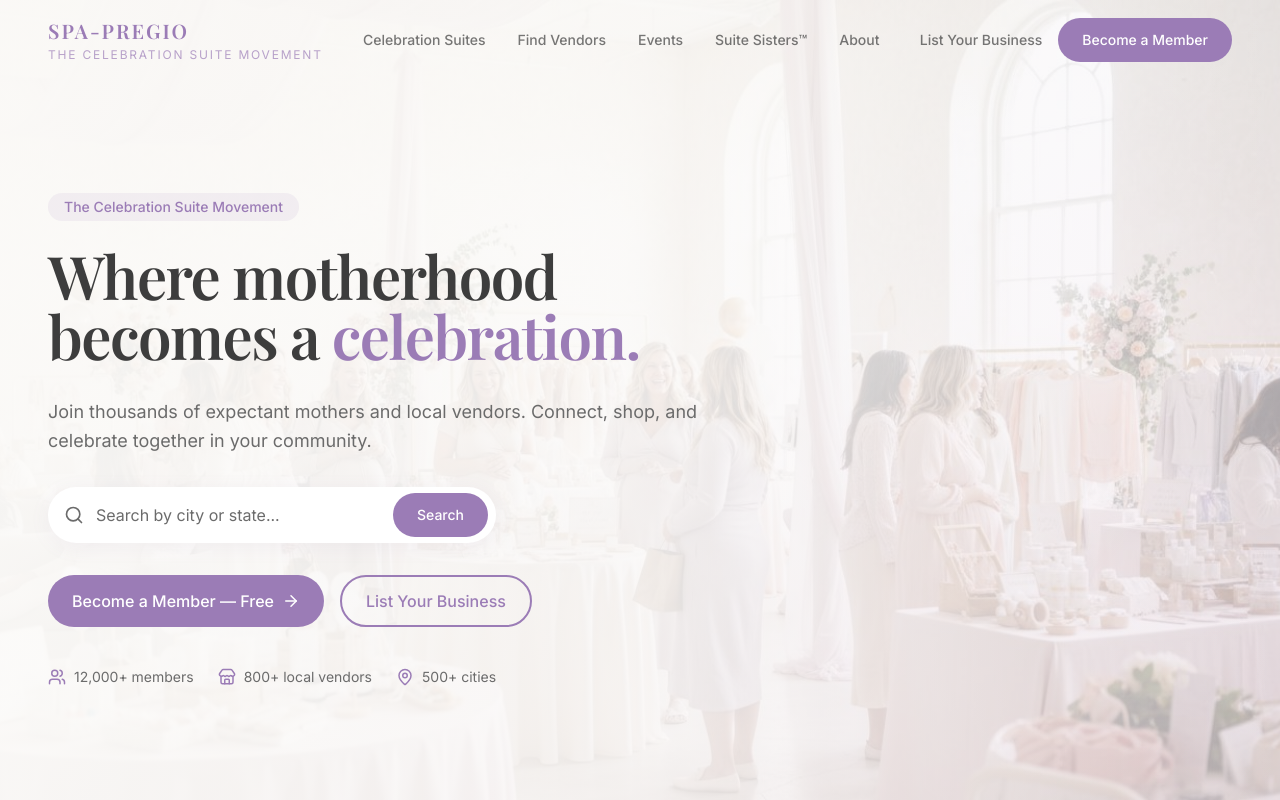
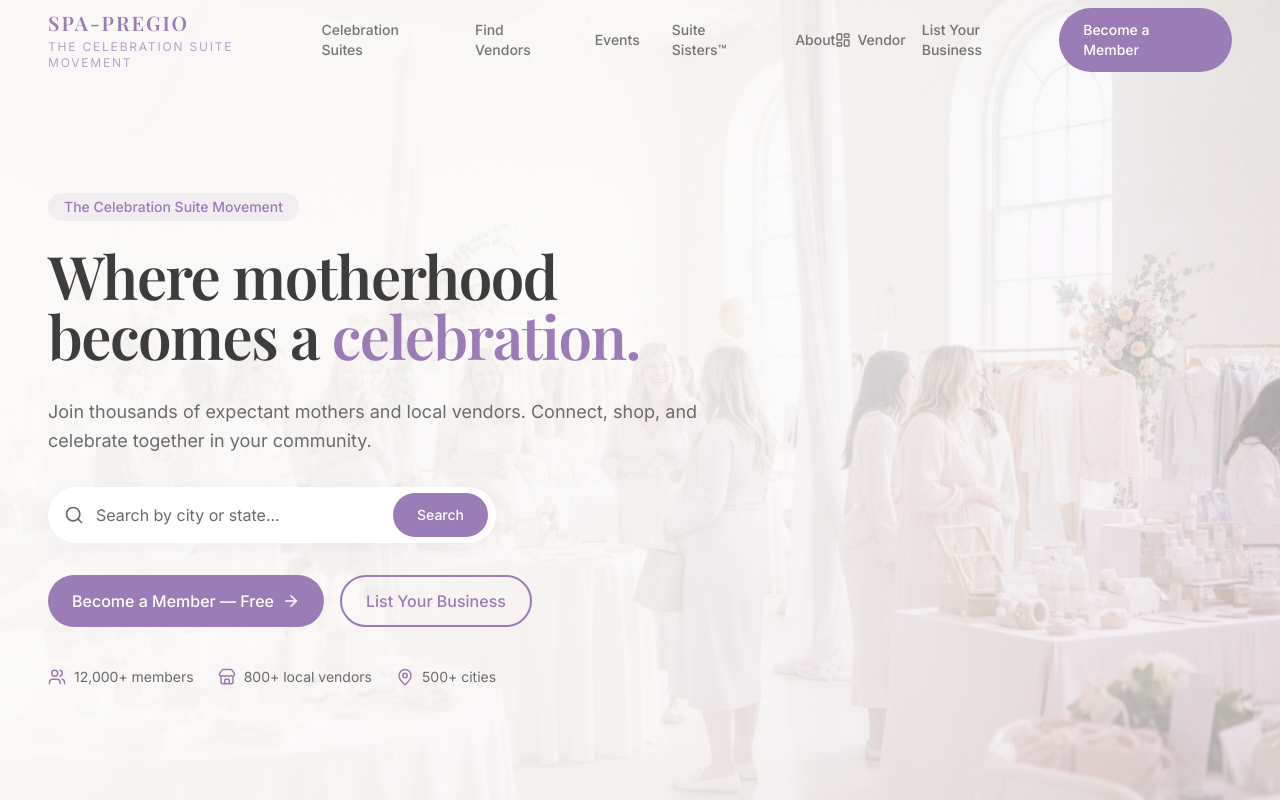
Before and after one commit to Spa-Pregio/spa-pregio-website, a React (Vite) app: page / in a window 1280 px wide. Shown: the top 800 px of the page. Built offline with nearby package versions, Linux system fonts and the light colour scheme.

Commit message:
Add files via upload

```diff
--- a/src/components/Navigation.tsx
+++ b/src/components/Navigation.tsx
@@ -1,6 +1,6 @@
 import { useState, useEffect } from 'react';
 import { Link, useLocation } from 'react-router-dom';
-import { Menu, X } from 'lucide-react';
+import { Menu, X, LayoutDashboard } from 'lucide-react';
 
 export default function Navigation() {
   const [isScrolled, setIsScrolled] = useState(false);
@@ -68,6 +68,20 @@ export default function Navigation() {
 
             {/* CTAs */}
             <div className="hidden lg:flex items-center gap-4">
+              {/* Vendor Dashboard icon link */}
+              <Link
+                to="/vendor-dashboard"
+                title="Vendor Dashboard"
+                className={`flex items-center gap-1.5 text-sm font-medium transition-colors duration-200 ${
+                  location.pathname === '/vendor-dashboard'
+                    ? 'text-spa-purple'
+                    : 'text-spa-charcoal/70 hover:text-spa-purple'
+                }`}
+              >
+                <LayoutDashboard size={16} />
+                <span>Vendor</span>
+              </Link>
+
               <Link
                 to="/vendors"
                 className="text-sm font-medium text-spa-charcoal/70 hover:text-spa-purple transition-colors"
@@ -117,10 +131,23 @@ export default function Navigation() {
               {link.name}
             </Link>
           ))}
+
+          {/* Vendor Dashboard in mobile menu */}
+          <Link
+            to="/vendor-dashboard"
+            className={`font-serif text-2xl transition-colors duration-200 flex items-center gap-2 ${
+              location.pathname === '/vendor-dashboard'
+                ? 'text-spa-purple'
+                : 'text-spa-charcoal hover:text-spa-purple'
+            }`}
+          >
+            <LayoutDashboard size={22} /> Vendor Dashboard
+          </Link>
+
           <div className="flex flex-col gap-4 mt-6">
             <Link
               to="/vendors"
-              className="text-spa-charcoal/70 hover:text-spa-purple transition-colors"
+              className="text-spa-charcoal/70 hover:text-spa-purple transition-colors text-center"
             >
               List Your Business
             </Link>
```
